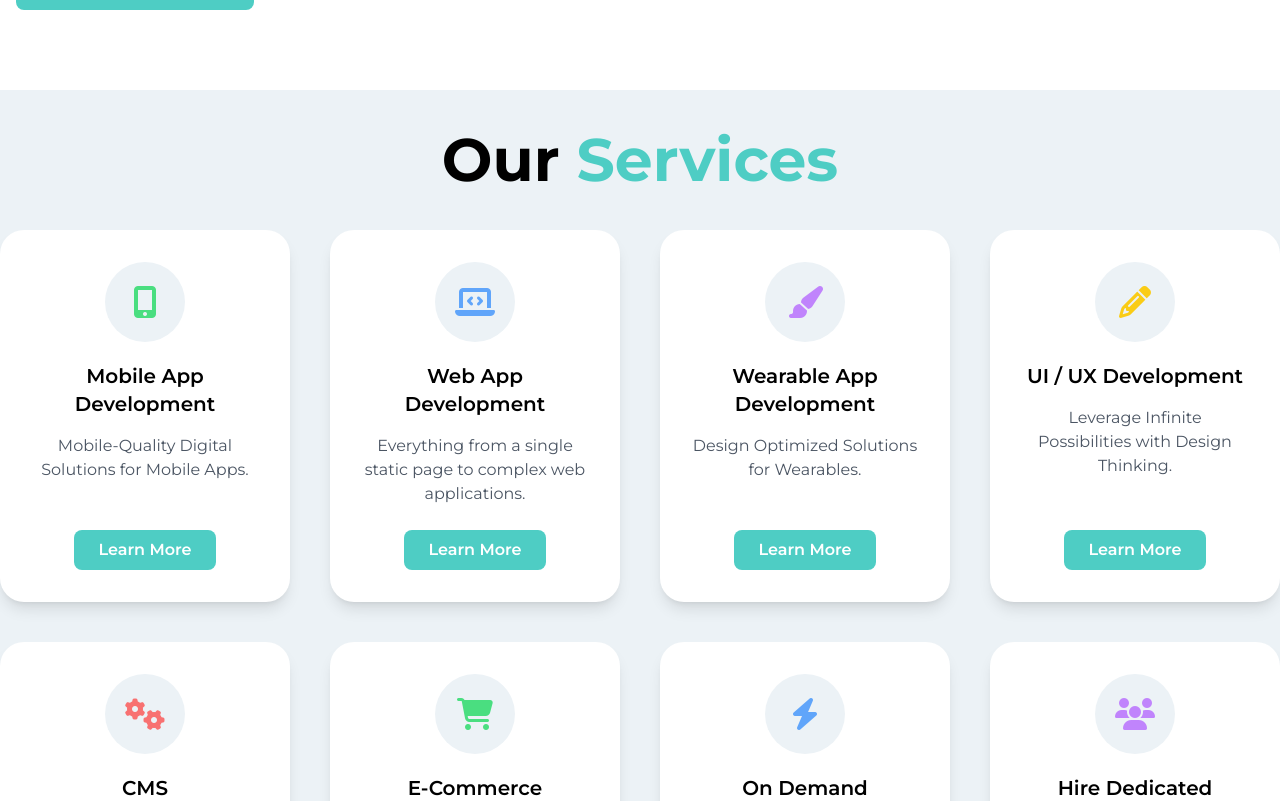
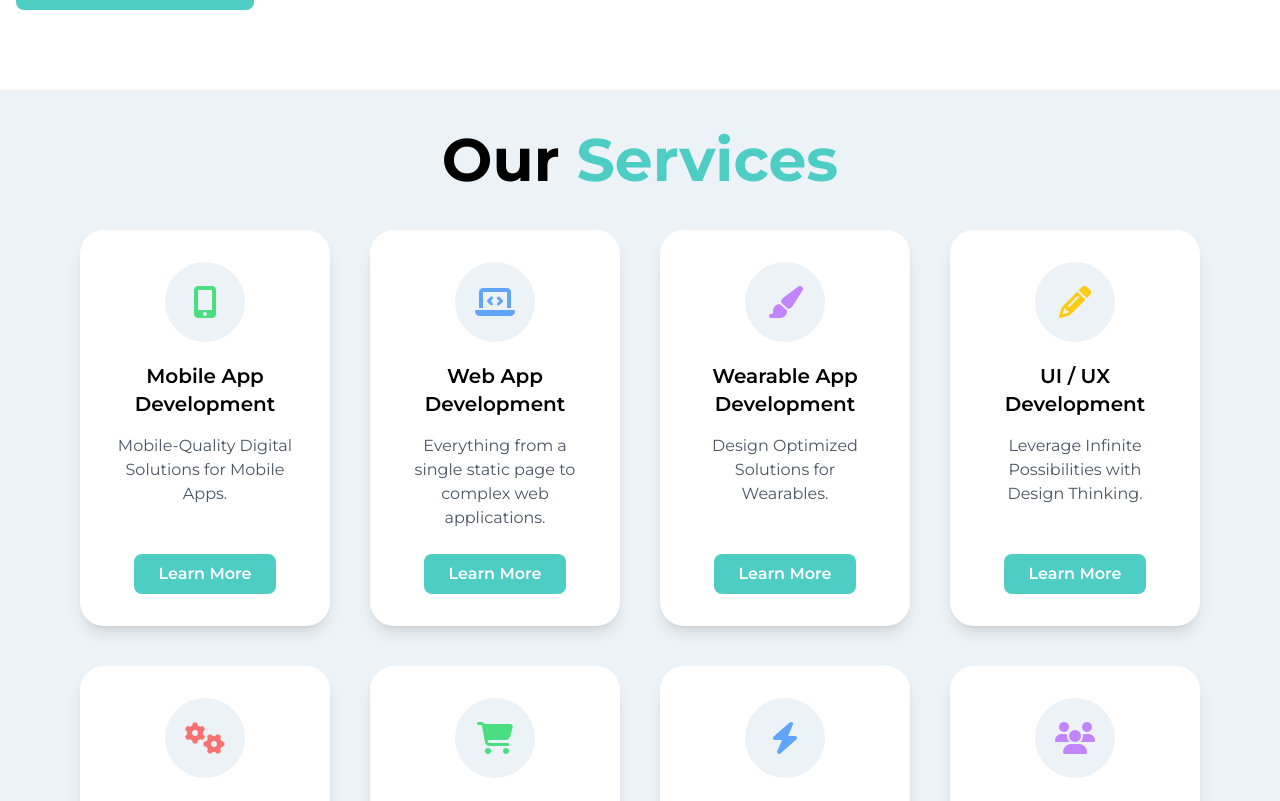
Before and after one commit to sharadroshan/it-startup-app, a Next.js app: page / in a window 1280 px wide. Shown: the part 3014-3815 px from the top of the page. Built offline with nearby package versions, Linux system fonts and the light colour scheme.

Commit message:
image update

```diff
--- a/next.config.mjs
+++ b/next.config.mjs
@@ -1,6 +1,9 @@
 /** @type {import('next').NextConfig} */
 const nextConfig = {
     output: 'export',
+    images: {
+        unoptimized: true, // Disables Image Optimization API
+      },
 };
 
 export default nextConfig;
--- a/tailwind.config.js
+++ b/tailwind.config.js
@@ -10,10 +10,19 @@ module.exports = {
       colors: {
         background: "var(--background)",
         foreground: "var(--foreground)",
-        primary:"#4ecdc4",
-        primaryHover:"#3bb4a0"
+        primary: "#4ecdc4",
+        primaryHover: "#3bb4a0",
       },
-
+      container: {
+        center: true, // Centers the container horizontally
+        padding: {
+          DEFAULT: "1rem", // Default padding for all screens
+          sm: "2rem", // Padding for small screens
+          lg: "4rem", // Padding for large screens
+          xl: "5rem", // Padding for extra-large screens
+          "2xl": "6rem", // Padding for 2xl screens
+        },
+      },
     },
   },
   plugins: [],
```
